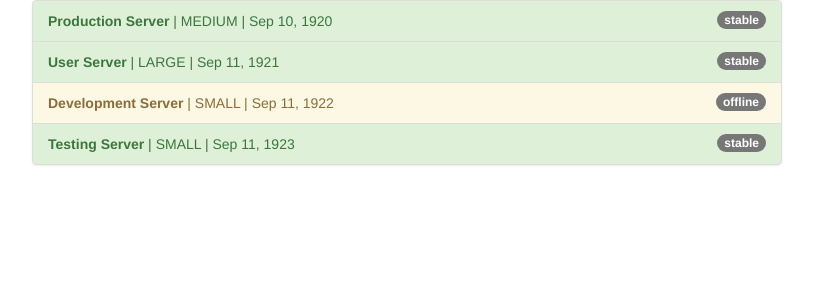
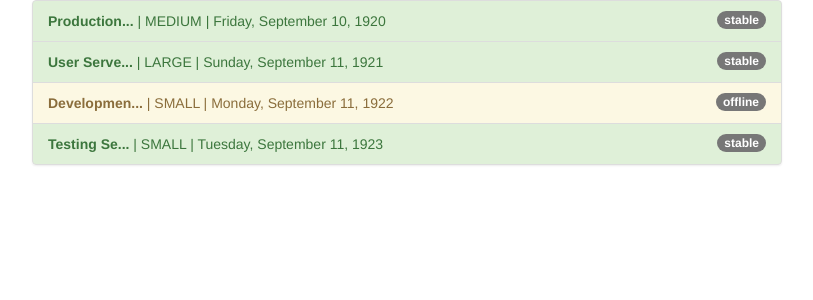
Before and after one commit to rajckamariya/Angular-Pipe, an Angular app: page / in a window 1280 px wide. Shown: the top 300 px of the page, without its empty margins (233-1046 px from the left). Built offline with nearby package versions, Linux system fonts and the light colour scheme.

Commit message:
Custom Pipe

```diff
--- a/src/app/app.component.html
+++ b/src/app/app.component.html
@@ -4,8 +4,8 @@
       <ul class="list-group">
         <li class="list-group-item" [ngClass]="getStatusClasses(server)" *ngFor="let server of servers;">
           <span class="badge">{{server.status}}</span>
-          <strong>{{server.name}}</strong> |
-          {{server.instanceType | uppercase}} | {{server.started | date}}
+          <strong>{{server.name | shorten}}</strong> |
+          {{server.instanceType | uppercase}} | {{server.started | date:'fullDate'}}
         </li>
       </ul>
     </div>
--- a/src/app/app.module.ts
+++ b/src/app/app.module.ts
@@ -3,10 +3,11 @@
 import { FormsModule } from '@angular/forms';
 
 import { AppComponent } from './app.component';
+import { ShortenPipe } from './shorten.pipe';
 
 @NgModule({
   imports: [BrowserModule, FormsModule],
-  declarations: [AppComponent],
+  declarations: [AppComponent, ShortenPipe],
   bootstrap: [AppComponent]
 })
 export class AppModule {}
--- /dev/null
+++ b/src/app/shorten.pipe.ts
@@ -0,0 +1,13 @@
+import { Pipe, PipeTransform } from '@angular/core';
+
+@Pipe({
+  name: 'shorten'
+})
+export class ShortenPipe implements PipeTransform {
+  transform(value: any) {
+    if (value.length > 10) {
+      return value.substr(0, 10) + '...';
+    }
+    return value;
+  }
+}
```
